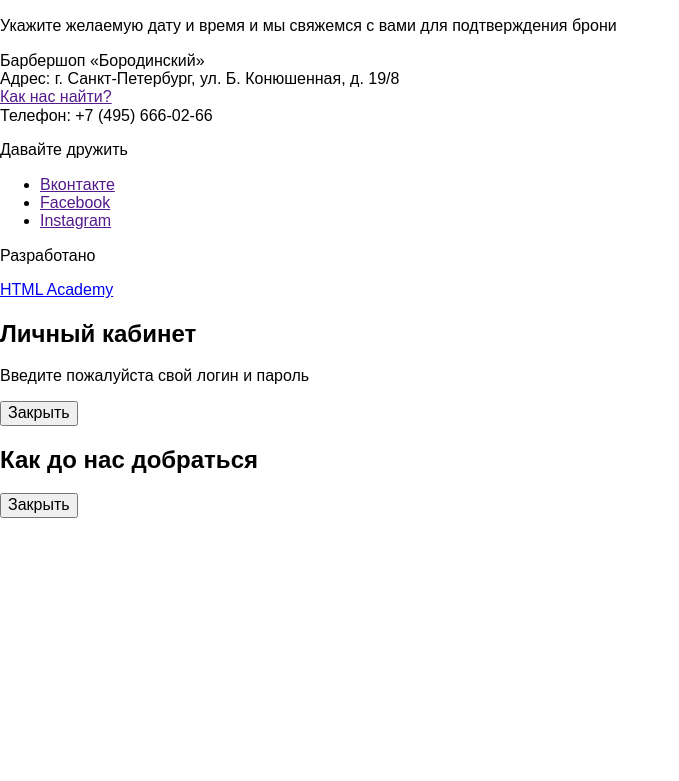
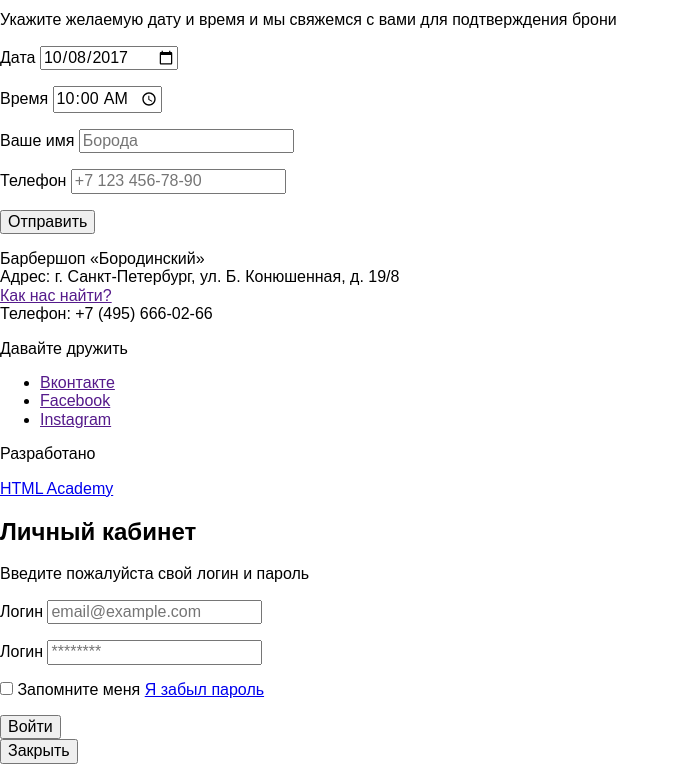
Before and after one commit to tarasovnm/barbershop, a website: page app/index.html in a window 1280 px wide. Shown: the part 1424-2205 px from the top of the page, without its empty margins (0-679 px from the left). Before the commit the page ends 1942 px from the top, so only its background shows below. Drawn offline with Linux system fonts and the light colour scheme.

Commit message:
Added bg and map images to assets. Added code for forms on index page

```diff
--- a/app/index.html
+++ b/app/index.html
@@ -43,7 +43,7 @@
 			</ul>
 			<ul class="user-actions-list">
 				<li class="user-actions-list-item">
-					<button type="button">Войти</button>
+					<a href="login.html" class="user-login">Войти</a>
 				</li>
 			</ul>
 		</nav>
@@ -107,8 +107,8 @@
 			</figure>
 
       <div class="gallery-buttons">
-				<button type="button">Назад</button>
-				<button type="button">Вперед</button>
+				<button type="button" class="btn">Назад</button>
+				<button type="button" class="btn">Вперед</button>
       </div>
     </section>
 
@@ -134,8 +134,24 @@
     <section class="appointment">
       <h2>Записаться</h2>
       <p>Укажите желаемую дату и время и мы свяжемся с вами для подтверждения брони</p>
-      <form action="#">
-
+      <form action="https://echo.htmlacademy.ru" method="POST">
+        <p>
+          <label for="appointment-date">Дата</label>
+          <input id="appointment-date" type="date" name="date" value="2017-10-08">
+        </p>
+        <p>
+          <label for="appointment-time">Время</label>
+          <input id="appointment-time" type="time" name="time" value="10:00">
+        </p>
+        <p>
+          <label for="appointment-name">Ваше имя</label>
+          <input id="appointment-name" type="text" name="name" value="" placeholder="Борода">
+        </p>
+        <p>
+          <label for="appointment-phone">Телефон</label>
+          <input id="appointment-phone" type="text" name="phone" value="" placeholder="+7 123 456-78-90">
+        </p>
+        <button type="submit">Отправить</button>
       </form>
     </section>
 
@@ -164,16 +180,39 @@
     </div>
 	</footer>
 
-	<section>
+	<section class="modal modal-login">
 		<h2>Личный кабинет</h2>
-		<p>Введите пожалуйста свой логин и пароль</p>
-		<!-- Здесь будет форма -->
-		<button type="button">Закрыть</button>
+    <p>Введите пожалуйста свой логин и пароль</p>
+
+    <form action="https://echo.htmlacademy.ru" method="post">
+      <p>
+        <label for="user-login">Логин</label>
+        <input type="email" name="login" id="user-login" placeholder="email@example.com">
+      </p>
+
+      <p>
+        <label for="user-password">Логин</label>
+        <input type="password" name="password" id="user-password" placeholder="********">
+      </p>
+
+      <p>
+        <input type="checkbox" name="remember" id="login-password-info">
+        <label for="login-password-info">Запомните меня</label>
+        <a href="#">Я забыл пароль</a>
+      </p>
+
+      <button type="submit">Войти</button>
+    </form>
+
+		<button type="button"><span>Закрыть</span></button>
 	</section>
 
-	<section>
-		<h2>Как до нас добраться</h2>
-		<button type="button">Закрыть</button>
+	<section class="modal modal-map">
+    <h2>Как до нас добраться</h2>
+    <p>
+      <img src="img/map.png" width="766" height="560" alt="Карта с адресом: г. Санкт-петербург, Б. Конюшенная, д. 19/8">
+    </p>
+		<button type="button"><span>Закрыть</span></button>
 	</section>
 
 </body>
```
Also changed, not shown: app/shop.html (+3 -1 lines), app/img/bg-dark.jpg (added), app/img/bg-image.jpg (added), app/img/bg-light.jpg (added), app/img/map.png (added).
